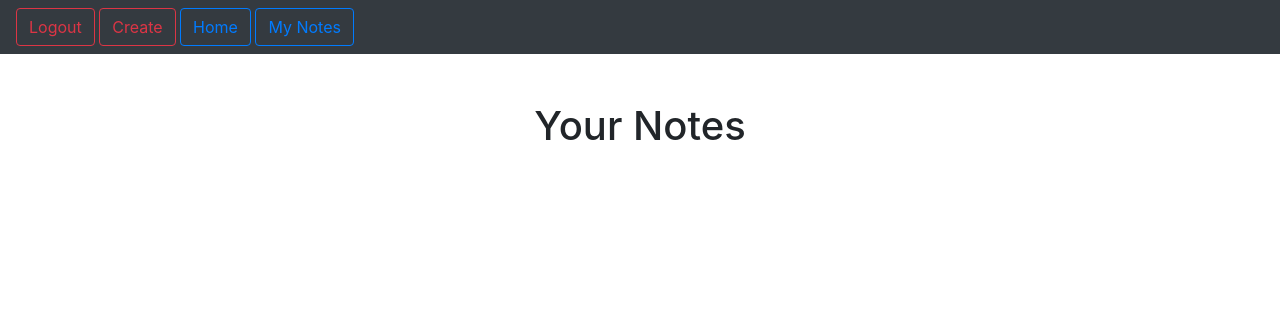
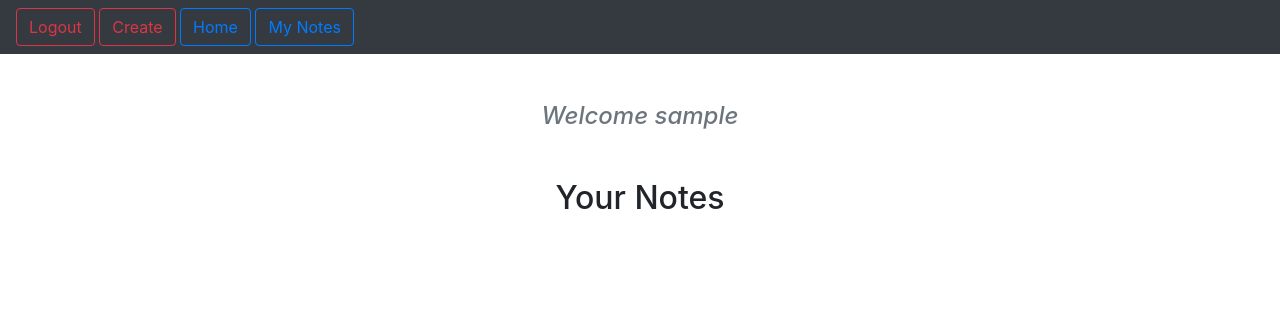
Before and after one commit to noordeen123/notes-django-app, a Django app: page /smart/notes/ in a window 1280 px wide. Shown: the top 314 px of the page. Run offline with Django 4.2, Linux system fonts and the light colour scheme; the visitor is signed in with stand-in values (Sample User, id 1); data that the repository does not hold is empty.

Commit message:
pre final

```diff
--- a/smartnotes/notes/templates/list.html
+++ b/smartnotes/notes/templates/list.html
@@ -1,15 +1,17 @@
 {% extends "base.html" %}
 
 {% block content %}
-    <h1 class="my-5" >Your Notes</h1>
+<div class="container">
+    <span class="h4 font-italic text-center text-secondary my-5">Welcome {{ request.user.username }}</span>
+</div>
+    <h2 class="my-5" >Your Notes </h2>
     <div class="row row-cols3 g-2">
         {% for note in notes %}
         <div class="col">
             <div class="p-3 border">
-                <h3>{{note.title}}</h3>
+                <h3 class="text-secondary">{{note.title}}</h3>
                 {{note.text|truncatechars:5}}
                 <a href="/smart/notes/{{note.id}}"  class="btn btn-outline-primary">Details</a>
-
             </div>
         </div>
         {% endfor %}
```
Also changed, not shown: smartnotes/notes/views.py (+1 -12 lines).
